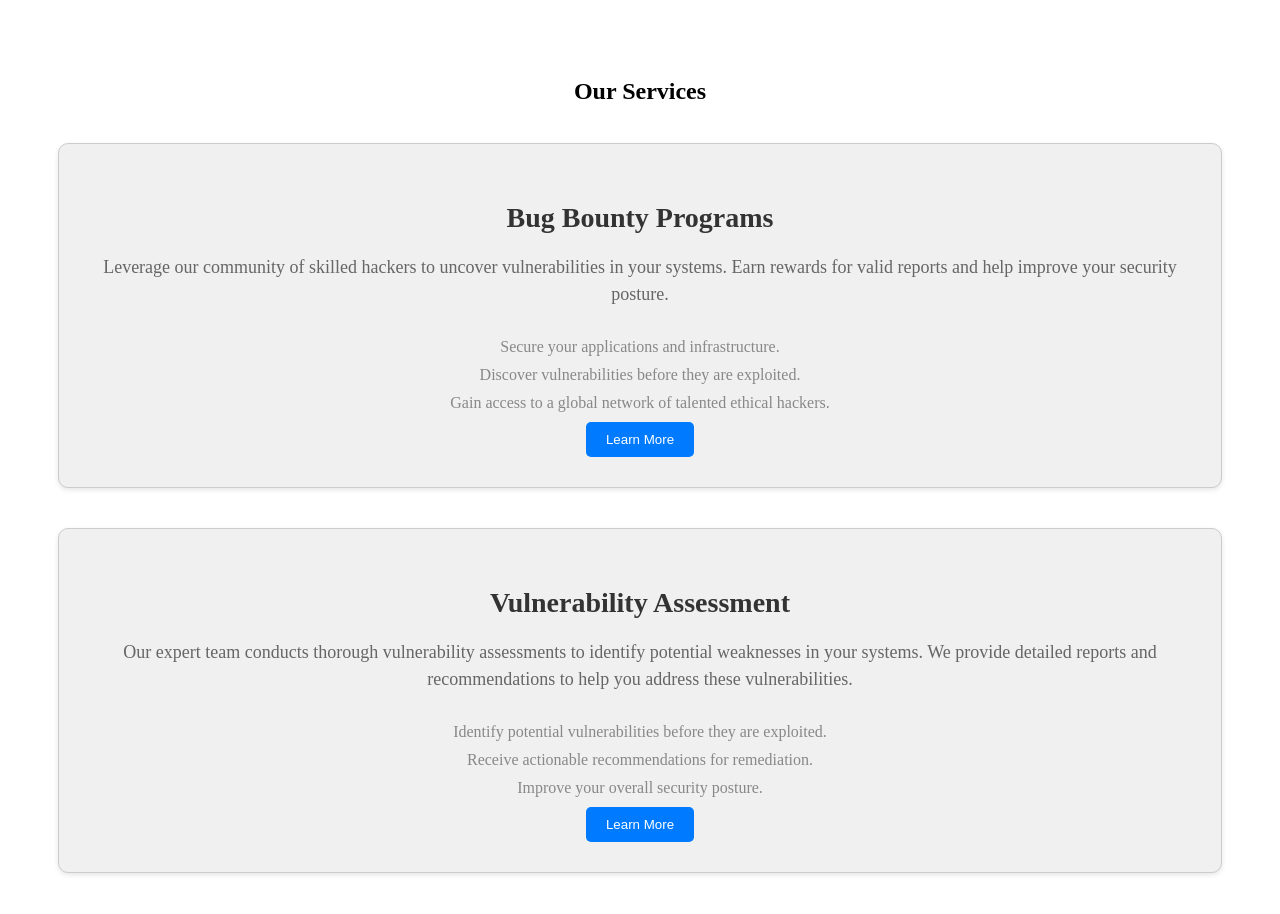
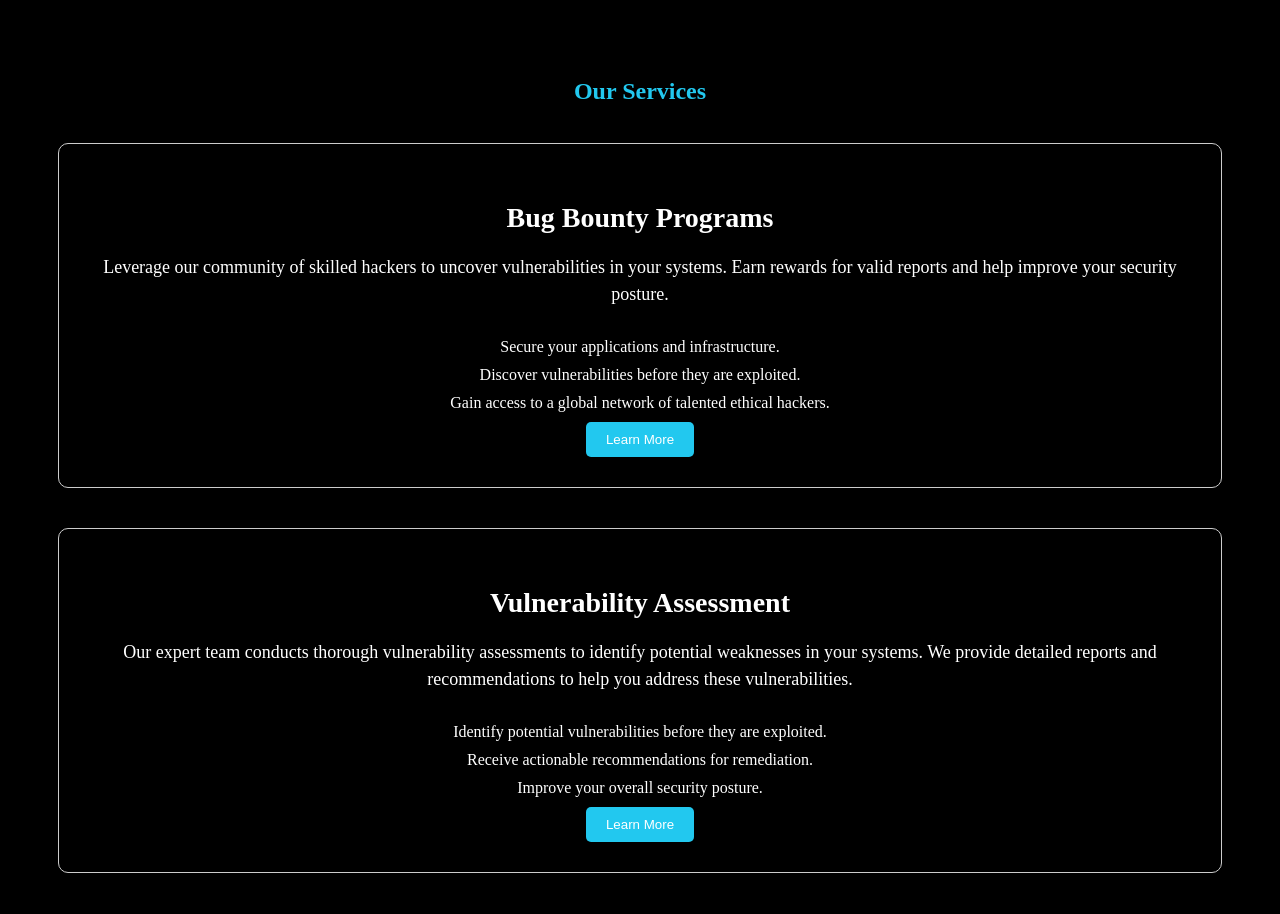
Before and after one commit to poorvikaa08/BountyNexus, a Next.js app in the folder bountynexus/: page /our-services in a window 1280 px wide. Shown: the top 914 px of the page. Built offline with nearby package versions, Linux system fonts and the light colour scheme.

Commit message:
update css

```diff
--- a/bountynexus/src/app/our-services/services.css
+++ b/bountynexus/src/app/our-services/services.css
@@ -1,6 +1,10 @@
+body{
+  background-color: black;
+}
 .services {
     padding: 50px;
     text-align: center;
+    background-color: black;
   }
 
   .service-card {
@@ -10,19 +14,20 @@
     margin-bottom: 40px;
     border-radius: 10px; /* Add rounded corners for a more modern look */
     box-shadow: 0 2px 5px rgba(0, 0, 0, 0.1);
+    background-color: black;;
   }
 
   .service-card h3 {
     font-size: 28px;
     margin-bottom: 20px;
-    color: #333; /* Darker text color for better contrast */
+    color: white; /* Darker text color for better contrast */
   }
 
   .service-card p {
     font-size: 18px;
     line-height: 1.5;
     margin-bottom: 30px;
-    color: #666; /* Slightly lighter text color for readability */
+    color: white; /* Slightly lighter text color for readability */
   }
 
   .service-card ul {
@@ -33,11 +38,11 @@
 
   .service-card li {
     margin-bottom: 10px;
-    color: #888; /* Even lighter text color for list items */
+    color: white; /* Even lighter text color for list items */
   }
 
   .learn-more-btn {
-    background-color: #007bff;
+    background-color: #22c8ef;
     color: #fff;
     border: none;
     padding: 10px 20px;
@@ -47,5 +52,8 @@
   }
 
   .learn-more-btn:hover {
-    background-color: #0056b2;
+    background-color: #22c8ef;
   }
+  section h2{
+    color: #22c8ef;
+  }
--- a/bountynexus/src/app/page.css
+++ b/bountynexus/src/app/page.css
@@ -184,6 +184,7 @@ body {
     display: flex;
     justify-content: center;
     align-items: center;
+    overflow: hidden;
 }
 
 .section .imageContainer {
```
